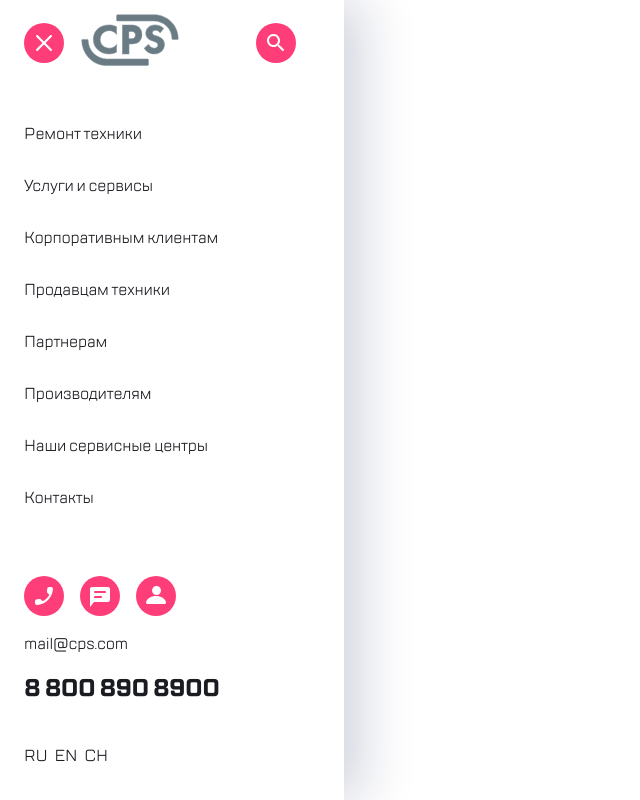
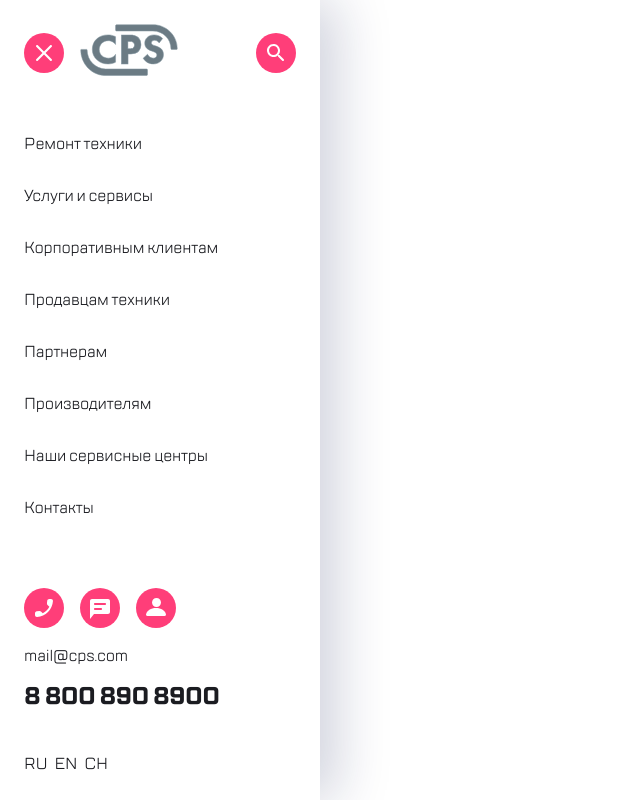
Before and after one commit to laedo303/4_advansed-css, a plain HTML site: page index.html in a window 1280 px wide. Shown: the whole page, without its empty margins (0-640 px from the left). Drawn offline with Linux system fonts and the light colour scheme.

Commit message:
fix styles

```diff
--- a/css/style.css
+++ b/css/style.css
@@ -44,23 +44,27 @@
 .mobile-menu {
   display: flex;
   flex-direction: column;
-  width: 344px;
+  width: 320px;
   height: 100vh;
   background: #FFFFFF;
   box-shadow: -2px 0px 4px rgba(69, 79, 126, 0.02),
     16px 0px 52px rgba(14, 24, 80, 0.2);
+  padding: 24px;
+  position: relative;
 }
 
 .mobile-menu__header {
   display: flex;
   align-items: center;
-  padding-top: 14px;
-  padding-left: 24px;
+  gap: 16px;
   margin-bottom: 46px;
 }
 
-.header-menu__close-menu {
-  margin-right: 17px;
+.header-menu__close-menu,
+.header-menu__search,
+.btns-menu__call,
+.btns-menu__chat,
+.btns-menu__profile {
   border: none;
   background-color: inherit;
   width: 40px;
@@ -70,15 +74,6 @@
 
 .header-menu__logo {
   flex: 1;
-}
-
-.header-menu__search {
-  margin-right: 48px;
-  border: none;
-  background-color: inherit;
-  width: 40px;
-  height: 40px;
-  cursor: pointer;
 }
 
 .mobile-menu__main {
@@ -92,29 +87,28 @@
   flex: 1;
 }
 
-.nav-menu__list {
-  list-style-type: none;
+.nav-menu__item {
+  display: flex;
+  align-items: center;
+  list-style: none;
+  padding: 4px 0;
+  margin-bottom: 20px;
 }
 
-.menu-list__item {
-  height: 32px;
-  border: 4px solid transparent;
-  margin-bottom: 20px;
-  padding-left: 20px;
-}
-
-.menu-list__item:last-child {
+.nav-menu__item:last-child {
   margin-bottom: 0;
 }
 
-
-.menu-list__item:hover,
-.menu-list__item:active {
+.nav-menu__item:hover:before {
+  position: absolute;
+  content: '';
   display: block;
-  content: '';
-  border-left: 4px solid #41F6D7;
-  padding-left: 20px;
-
+  width: 4px;
+  height: 32px;
+  background-color: #41F6D7;
+  left: 0;
+  border-top-right-radius: 4px;
+  border-bottom-right-radius: 4px;
 }
 
 .menu-item__link {
@@ -133,28 +127,12 @@
 .main-menu__btns-menu {
   display: flex;
   gap: 16px;
-  padding-left: 24px;
-}
-
-.btns-menu__call,
-.btns-menu__chat,
-.btns-menu__profile {
-  border: none;
-  background-color: inherit;
-  width: 40px;
-  height: 40px;
-  cursor: pointer;
-}
-
-.mobile-menu__footer {
-  padding-bottom: 32px;
 }
 
 .footer-menu__contacts {
   display: flex;
   flex-direction: column;
-  gap: 16px;
-  padding-left: 24px;
+  gap: 12px;
   margin-bottom: 40px;
 }
 
@@ -178,7 +156,6 @@
 .footer-menu__lang {
   display: flex;
   gap: 7px;
-  padding-left: 24px;
 }
 
 .lang-menu__link {
--- a/index.html
+++ b/index.html
@@ -44,32 +44,30 @@
 
     <main class="mobile-menu__main main-menu">
       <nav class="main-menu__nav-menu nav-menu">
-        <ul class="nav-menu__list menu-list">
-          <li class="menu-list__item menu-item">
+          <li class="nav-menu__item menu-item">
             <a href="#" class="menu-item__link menu-item__link_repair">Ремонт&nbsp;техники</a>
           </li>
-          <li class="menu-list__item menu-item">
+          <li class="nav-menu__item menu-item">
             <a href="#" class="menu-item__link menu-item__link_services">Услуги&nbsp;и&nbsp;сервисы</a>
           </li>
-          <li class="menu-list__item menu-item">
+          <li class="nav-menu__item menu-item">
             <a href="#" class="menu-item__link menu-item__link_corp-clients">Корпоративным&nbsp;клиентам</a>
           </li>
-          <li class="menu-list__item menu-item">
+          <li class="nav-menu__item menu-item">
             <a href="#" class="menu-item__link menu-item__link_sellers">Продавцам&nbsp;техники</a>
           </li>
-          <li class="menu-list__item menu-item">
+          <li class="nav-menu__item menu-item">
             <a href="#" class="menu-item__link menu-item__link_partners">Партнерам</a>
           </li>
-          <li class="menu-list__item menu-item">
+          <li class="nav-menu__item menu-item">
             <a href="#" class="menu-item__link menu-item__link_manufacturers">Производителям</a>
           </li>
-          <li class="menu-list__item menu-item">
+          <li class="nav-menu__item menu-item">
             <a href="#" class="menu-item__link menu-item__link_service-centers">Наши&nbsp;сервисные&nbsp;центры</a>
           </li>
-          <li class="menu-list__item menu-item">
+          <li class="nav-menu__item menu-item">
             <a href="#" class="menu-item__link menu-item__link_contacts">Контакты</a>
           </li>
-        </ul>
       </nav>
 
       <div class="main-menu__btns-menu btns-menu">
```
